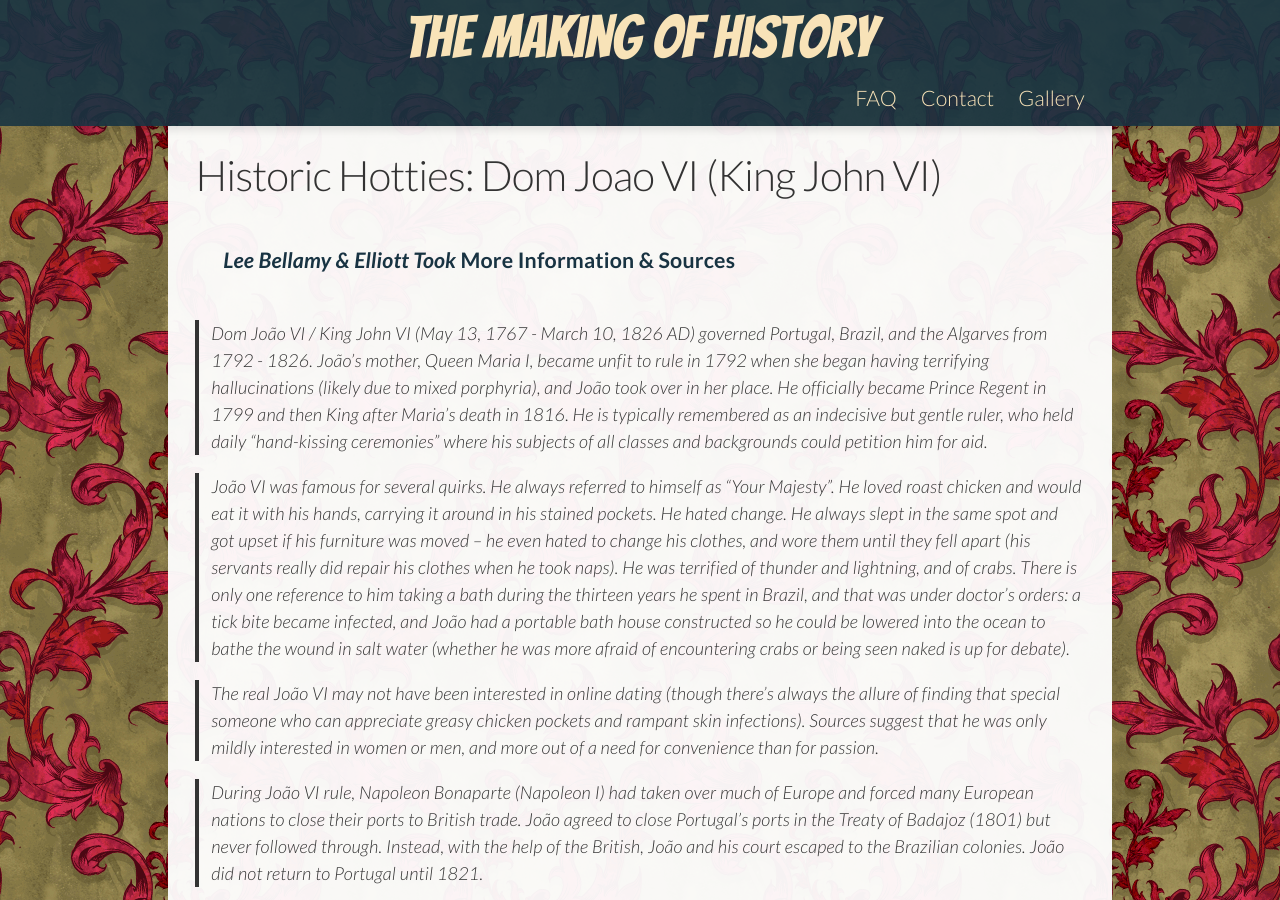
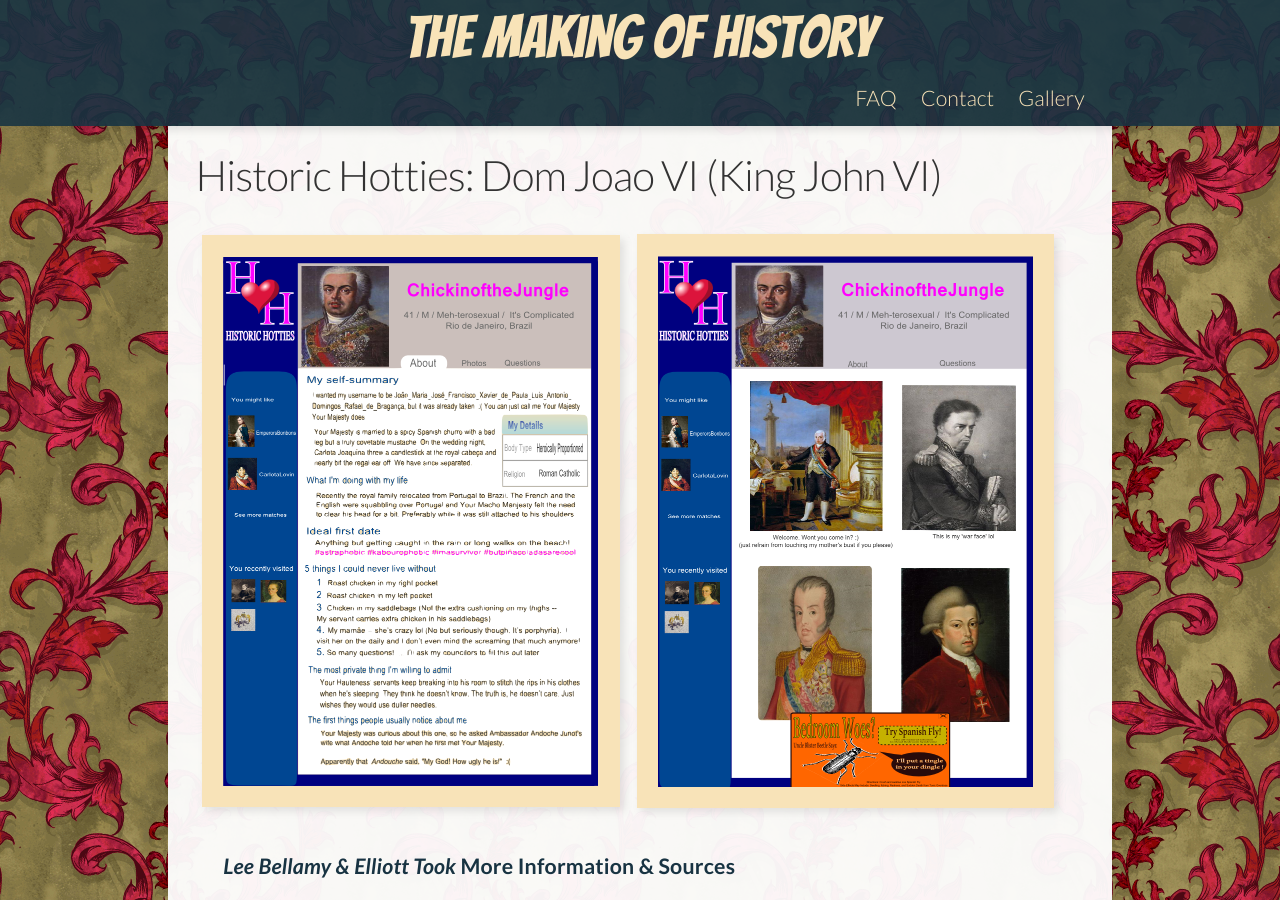
Before and after one commit to benadamstyles/making-of-history, a Jekyll site: the page built from _posts/2015-06-19-historic-hotties-dom-joao-vi-king-john-vi.md, in a window 1280 px wide and 900 px high. Built offline with Jekyll 4.4.1, drawn with Linux system fonts in a browser that asks for light colours; some web fonts are replaced.

Commit message:
Updated 2015-06-19-historic-hotties-dom-joao-vi-king-john-vi.md

```diff
--- a/_posts/2015-06-19-historic-hotties-dom-joao-vi-king-john-vi.md
+++ b/_posts/2015-06-19-historic-hotties-dom-joao-vi-king-john-vi.md
@@ -7,6 +7,10 @@
 featuredimage: ""
 ---
 
+![1808Historic HottiesDomJoaoVI.png]({{site.baseurl}}/1808Historic HottiesDomJoaoVI.png)
+
+
+![1808Historic HottiesDomJoaoVIPhotos.png]({{site.baseurl}}/1808Historic HottiesDomJoaoVIPhotos.png)
 
 
 
```
